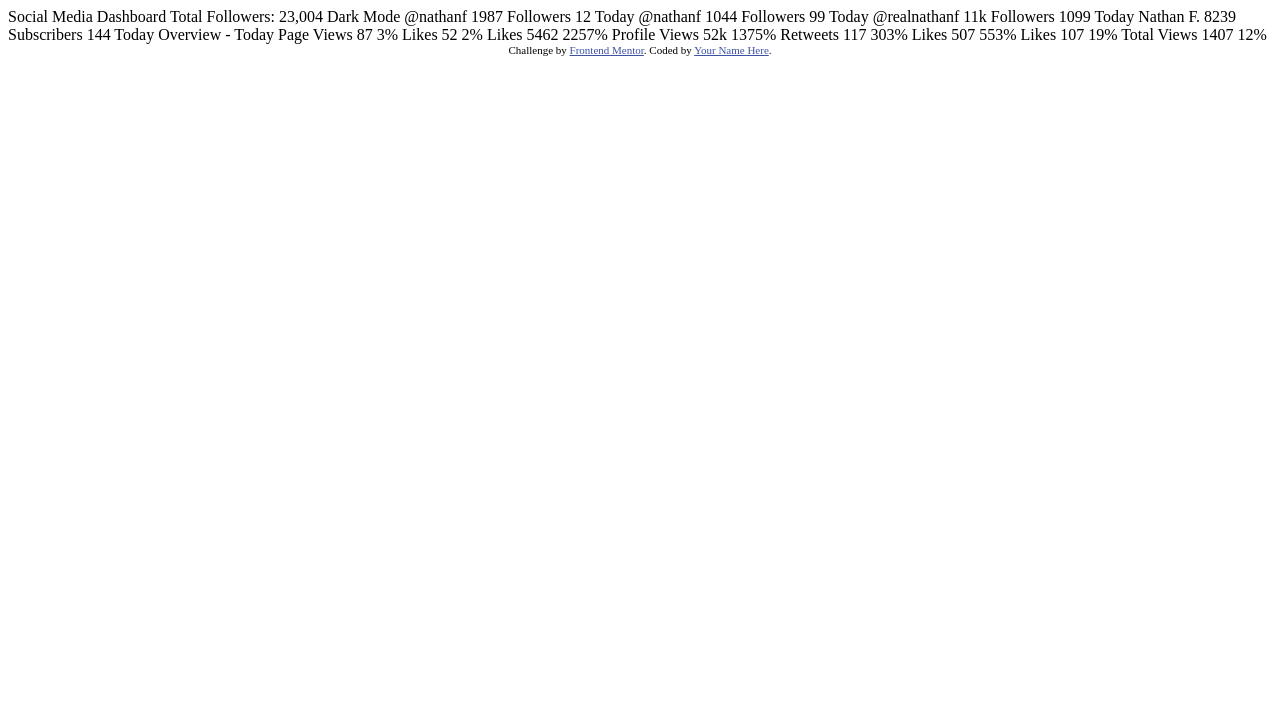
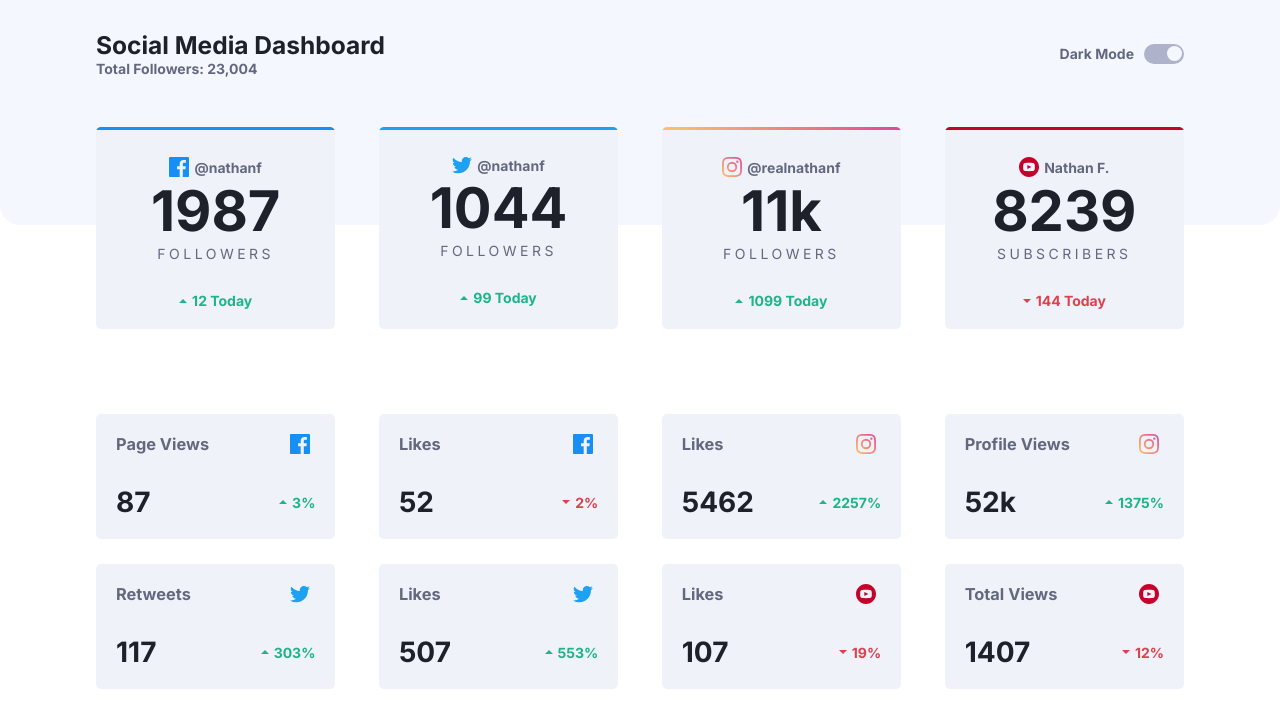
Before and after one commit to ayoelx/social-media, a plain HTML site: page index.html in a window 1280 px wide. Drawn offline with Linux system fonts and the light colour scheme.

Commit message:
deploy first desktop version 1.0

```diff
--- a/index.html
+++ b/index.html
@@ -6,82 +6,166 @@
 
   <link rel="icon" type="image/png" sizes="32x32" href="./images/favicon-32x32.png">
 
-  <title>Frontend Mentor | [Challenge Name Here]</title>
-
-  <!-- Feel free to remove these styles or customise in your own stylesheet 👍 -->
-  <style>
-    .attribution { font-size: 11px; text-align: center; }
-    .attribution a { color: hsl(228, 45%, 44%); }
-  </style>
+  <title>Social Media Dashboard | Dark mode</title>
+  <link rel="stylesheet" href="./style.css">
 </head>
 <body>
+  <header>
+    <div class="container flex">
+      <div class="heading">
+        <h1>Social Media Dashboard</h1>
+        <h4>Total Followers: 23,004</h4>
+      </div>
 
-  Social Media Dashboard
-  Total Followers: 23,004
+      <div class="toggle-div flex" onclick="body.classList.toggle('dark');">
+        <h4>Dark Mode</h4>
+        <div class="btn">
+          <div class="inner-circle"></div>
+        </div>
+      </div>
+    </div>
+  </header>
 
-  Dark Mode
+  <main>
+    <div class="container">
+      <div class="boxes large flex">
+        <div class="box facebook">
+          <div class="flex">
+            <img src="./images/icon-facebook.svg" alt="facebook"> @nathanf
+          </div>
+          <div class="num">1987</div>
+          <p>Followers</p>
+          <div class="recent flex up"><img src="./images/icon-up.svg" alt="up"> 12 Today</div>
+        </div>
+        <div class="box twitter">
+          <div class="flex">
+            <img src="./images/icon-twitter.svg" alt="twitter"> @nathanf
+          </div>
+          <div class="num">1044</div>
+          <p>Followers</p>
+          <div class="recent flex up"><img src="./images/icon-up.svg" alt="up">99 Today</div>
+        </div>
+        <div class="box instagram">
+          <div class="flex">
+            <img src="./images/icon-instagram.svg" alt="instagram"> @realnathanf
+          </div>
+          <div class="num">11k</div>
+          <p>Followers</p>
+          <div class="recent flex up"><img src="./images/icon-up.svg" alt="up">1099 Today</div>
+        </div>
+        <div class="box youtube">
+          <div class="flex">
+            <img src="./images/icon-youtube.svg" alt="youtube"> Nathan F.
+          </div>
+          <div class="num">8239</div>
+          <p>Subscribers</p>
+          <div class="recent flex down"><img src="./images/icon-down.svg" alt="down">144 Today</div>
+        </div>
+      </div>
+
+      <div class="overview">
+        <h2>Overview - Today</h2>
+        <div class="boxes">
+          <div class="box">
+            <div class="top flex">
+              <h3>Page Views</h3>
+              <img src="./images/icon-facebook.svg" alt="">
+            </div>
+
+            <div class="bottom flex">
+              <div class="num">87</div>
+              <div class="trend up flex"><img src="./images/icon-up.svg" alt="up"> 3%</div>
+            </div>
+          </div>
+          <div class="box">
+            <div class="top flex">
+              <h3>Likes</h3>
+
+              <img src="./images/icon-facebook.svg" alt="">
+            </div>
+
+            <div class="bottom flex">
+              <div class="num">52</div>
+              <div class="trend down flex"><img src="./images/icon-down.svg" alt="down">  2%</div>
+            </div>
+          </div>
+          <div class="box">
+            <div class="top flex">
+              <h3>Likes</h3>
+              <img src="./images/icon-instagram.svg" alt="">
+            </div>
+
+            <div class="bottom flex">
+              <div class="num">5462</div>
+              <div class="trend up flex"><img src="./images/icon-up.svg" alt="up"> 2257%</div>
+            </div>
+          </div>
+          <div class="box">
+            <div class="top flex">
+              <h3>Profile Views</h3>
+
+              <img src="./images/icon-instagram.svg" alt="">
+            </div>
+
+            <div class="bottom flex">
+              <div class="num">52k</div>
+              <div class="trend up flex"><img src="./images/icon-up.svg" alt="up"> 1375%</div>
+            </div>
+          </div>
+          <div class="box">
+            <div class="top flex">
+              <h3>Retweets</h3>
+              <img src="./images/icon-twitter.svg" alt="">
+            </div>
+
+            <div class="bottom flex">
+              <div class="num">117</div>
+              <div class="trend up flex"><img src="./images/icon-up.svg" alt="up"> 303%</div>
+            </div>
+          </div>
+          <div class="box">
+            <div class="top flex">
+              <h3>Likes</h3>
+
+              <img src="./images/icon-twitter.svg" alt="">
+            </div>
+
+            <div class="bottom flex">
+              <div class="num">507</div>
+              <div class="trend up flex"><img src="./images/icon-up.svg" alt="up"> 553%</div>
+            </div>
+          </div>
+          <div class="box">
+            <div class="top flex">
+              <h3>Likes</h3>
+
+              <img src="./images/icon-youtube.svg" alt="">
+            </div>
+
+            <div class="bottom flex">
+              <div class="num">107</div>
+              <div class="trend down flex"><img src="./images/icon-down.svg" alt="down"> 19%</div>
+            </div>
+          </div>
+          <div class="box">
+            <div class="top flex">
+              <h3>Total Views</h3>
+
+              <img src="./images/icon-youtube.svg" alt="">
+            </div>
+
+            <div class="bottom flex">
+              <div class="num">1407</div>
+              <div class="trend down flex"><img src="./images/icon-down.svg" alt="down"> 12%</div>
+            </div>
+          </div>
+        </div>
+      </div>
+    </div>
+  </main>
 
 
 
-  @nathanf
-  1987
-  Followers
-  12 Today
-
-  @nathanf
-  1044
-  Followers
-  99 Today
-
-  @realnathanf
-  11k
-  Followers
-  1099 Today
-
-  Nathan F.
-  8239
-  Subscribers
-  144 Today
-
-
-
-  Overview - Today
-
-  Page Views
-  87
-  3%
-
-  Likes
-  52
-  2%
-
-  Likes
-  5462
-  2257%
-
-  Profile Views
-  52k
-  1375%
-
-  Retweets
-  117
-  303%
-
-  Likes
-  507
-  553%
-
-  Likes
-  107
-  19%
-
-  Total Views
-  1407
-  12%
-
-  <div class="attribution">
-    Challenge by <a href="https://www.frontendmentor.io?ref=challenge" target="_blank">Frontend Mentor</a>.
-    Coded by <a href="#">Your Name Here</a>.
-  </div>
+  <script src="./script.js"></script>
 </body>
 </html>
--- a/style.css
+++ b/style.css
@@ -0,0 +1,288 @@
+/* IMPORT */
+
+@import url('https://fonts.googleapis.com/css2?family=Inter:wght@400;700&display=swap');
+
+
+/* GLOBAL */
+
+:root {
+    /* Primary  */
+    --Lime-Green: hsl(163, 72%, 41%);
+    --Bright-Red: hsl(356, 69%, 56%);
+    --Facebook: hsl(208, 92%, 53%);
+    --Twitter: hsl(203, 89%, 53%);
+    --Instagram: linear-gradient(
+        to right,
+        hsl(37, 97%, 70%),
+        hsl(329, 70%, 58%)
+    );
+    --YouTube: hsl(348, 97%, 39%);
+
+    /* Dark Theme   */
+    --Toggle-dark: linear-gradient(
+        hsl(210, 78%, 56%),
+        hsl(146, 68%, 55%)
+    );
+
+    /* Light Theme   */
+    --Toggle-light: hsl(230, 22%, 74%);
+
+    /* Neutral  */
+
+    /* Dark Theme  */
+    --Very-Dark-Blue: hsl(230, 17%, 14%); /*(BG)*/
+    --Very-Dark-Blue-Top: hsl(232, 19%, 15%); /*(Top BG Pattern)*/
+    --Dark-Desaturated-Blue: hsl(228, 28%, 20%); /*(Card BG)*/
+    --Desaturated-Blue: hsl(228, 34%, 66%); /*(Text)*/
+    --White: hsl(0, 0%, 100%); /*(Text)*/
+
+    /* Light Theme  */
+    --White: hsl(0, 0%, 100%); /*(BG)*/
+    --Very-Pale-Blue: hsl(225, 100%, 98%); /*(Top BG Pattern)*/
+    --Light-Grayish-Blue: hsl(227, 47%, 96%); /*(Card BG)*/
+    --Dark-Grayish-Blue: hsl(228, 12%, 44%); /*(Text)*/
+    --Very-Dark-Blue: hsl(230, 17%, 14%); /*(Text)*/
+}
+
+* {
+    margin: 0;
+    padding: 0;
+    box-sizing: border-box;
+    transition-property: background-color, color;
+    transition-duration: 300ms;
+    transition-timing-function: ease-out;
+}
+
+body {
+    font-size: 14px;
+    font-family: Inter, sans-serif;
+    background-color: var(--White);
+    position: relative;
+    z-index: 1;
+    padding-bottom: 50px;
+}
+
+.container {
+    width: 85%;
+    margin: 0 auto;
+}
+
+.flex {
+    display: flex;
+    align-items: center;
+    justify-content: space-between;
+}
+
+
+/* HEADER */
+
+header {
+    padding-top: 30px;
+    margin-bottom: 50px;
+}
+
+header::before {
+    content: '';
+    position: absolute;
+    width: 100%;
+    height: 225px;
+    top: 0;
+    background-color: var(--Very-Pale-Blue);
+    z-index: -1;
+    border-bottom-left-radius: 20px;
+    border-bottom-right-radius: 20px;
+}
+
+h1 {
+    font-size: 1.75em;
+    color: var(--Very-Dark-Blue);
+}
+
+h4 {
+    color: var(--Dark-Grayish-Blue);
+    margin-right: 10px;
+}
+
+.btn {
+    background-color: var(--Toggle-light);
+    width: 40px;
+    height: 20px;
+    padding: 2.5px 3px;
+    border-radius: 30px;
+    cursor: pointer;
+}
+
+.inner-circle {
+    background-color: var(--Very-Pale-Blue);
+    width: 15px;
+    height: 15px;
+    border-radius: 50%;
+    margin-left: 19.5px;
+    transition: margin 300ms ease-out;
+}
+
+.dark .btn > .inner-circle {
+    margin-left: 0;
+}
+
+
+/* MAIN */
+
+.box {
+    background-color: var(--Light-Grayish-Blue);
+    border-radius: 5px;
+}
+
+.large .flex {
+    justify-content: center;
+}
+
+.box .flex img {
+    margin-right: 5px;
+}
+
+.box .flex:first-child {
+    font-weight: 700;
+    color: var(--Dark-Grayish-Blue);
+}
+
+.large {
+    text-align: center;
+    align-items: stretch;
+}
+
+.large .box {
+    width: 22%;
+    position: relative;
+    overflow: hidden;
+    padding: 30px 0 20px;
+}
+
+.large .box::before {
+    content: '';
+    height: 3px;
+    width: 100%;
+    position: absolute;
+    top: 0;
+    left: 0;
+}
+
+.facebook::before {
+    background-color: var(--Facebook);
+}
+
+.twitter::before {
+    background-color: var(--Twitter);
+}
+
+.instagram::before {
+    background-image: var(--Instagram);
+}
+
+.youtube::before {
+    background-color: var(--YouTube);
+}
+
+.num {
+    font-size: 4em;
+    font-weight: 700;
+    color: var(--Very-Dark-Blue);
+}
+
+.box p {
+    color: var(--Dark-Grayish-Blue);
+    text-transform: uppercase;
+    letter-spacing: 0.25em;
+    margin-bottom: 30px;
+}
+
+.recent,
+.trend {
+    font-weight: 700;
+}
+
+.up {
+    color: var(--Lime-Green);
+}
+
+.down {
+    color: var(--Bright-Red);
+}
+
+
+/* OVERVIEW */
+
+h2 {
+    color: var(--White);
+    margin: 40px 0 20px;
+}
+
+h3 {
+    color: var(--Dark-Grayish-Blue);
+}
+
+.overview .boxes {
+    display: grid;
+    grid-template: 125px 125px / repeat(4, 1fr);
+    column-gap: 4%;
+    row-gap: 10%;
+}
+
+.overview .box {
+    padding: 20px;
+    display: flex;
+    flex-direction: column;
+    justify-content: space-between;
+}
+
+.overview .num {
+    font-size: 2em;
+}
+
+
+/* DARK MODE */
+
+.dark header::before {
+    background-color: var(--Very-Dark-Blue-Top);
+}
+
+body.dark {
+    background-color: var(--Very-Dark-Blue);
+}
+
+.dark h1 {
+    color: var(--White);
+}
+
+.dark .box {
+    background-color: var(--Dark-Desaturated-Blue);
+}
+
+.dark .num {
+    color: var(--White);
+}
+
+.dark .btn {
+    background-color: unset;
+    background-image: var(--Toggle-dark);
+}
+
+.dark .inner-circle {
+    background-color: var(--Very-Dark-Blue-Top);
+}
+
+.dark h3,
+.dark h4,
+.dark .box p,
+.dark .box .flex:first-child {
+    color: var(--Desaturated-Blue);
+}
+
+
+/* MEDIA QUERIES */
+
+@media only screen and (max-width: 850px) {
+    .boxes .flex {
+        flex-direction: column;
+    }
+}
```
Also changed, not shown: script.js (added).
